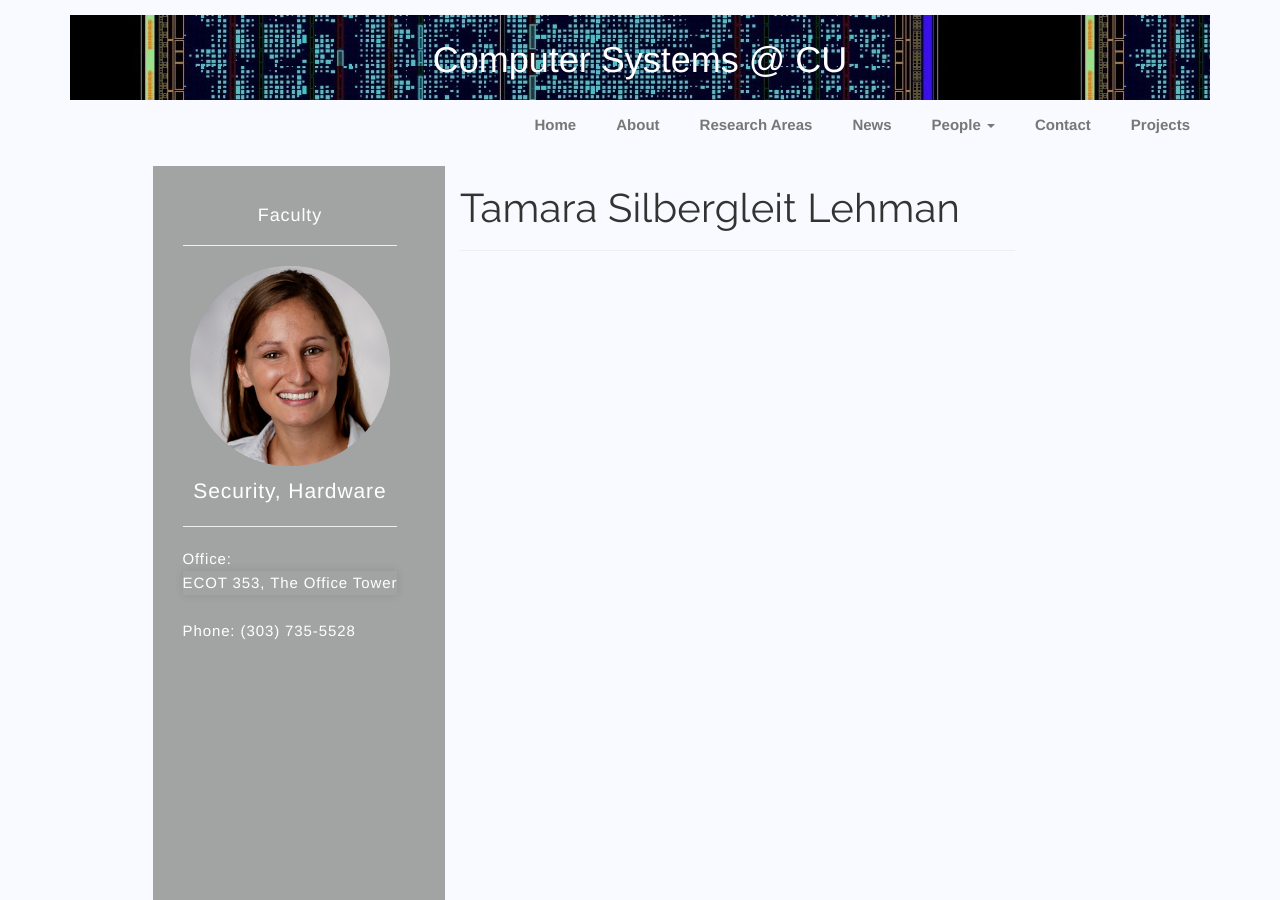
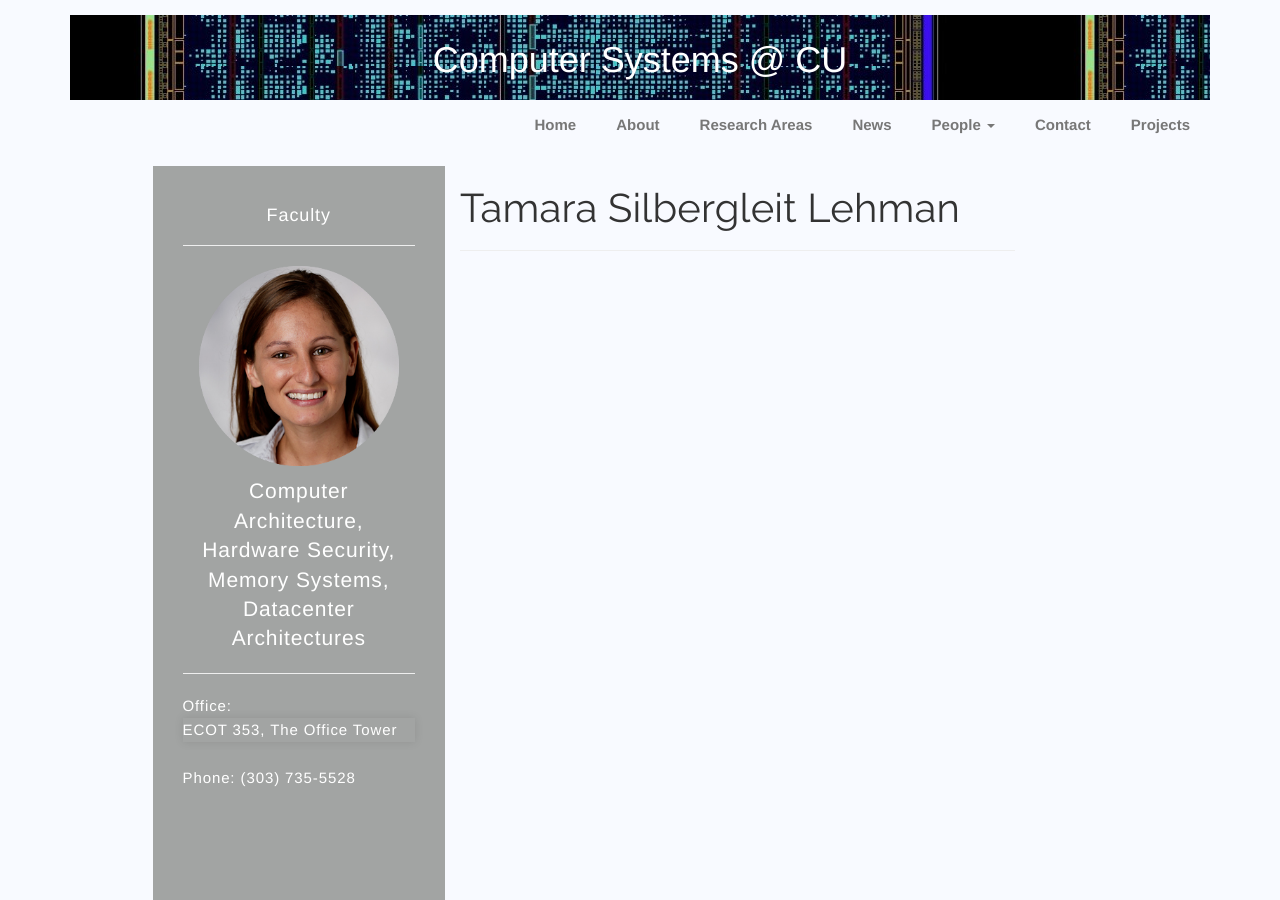
Before and after one commit to cu-computer-systems/cu-computer-systems.github.io, a Jekyll site: the page built from collections/_faculty/lehman.md, in a window 1280 px wide and 900 px high. Built offline with Jekyll 4.4.1, drawn with Linux system fonts in a browser that asks for light colours; nearby versions of some CDN libraries.

Commit message:
Update lehman.md

```diff
--- a/collections/_faculty/lehman.md
+++ b/collections/_faculty/lehman.md
@@ -4,6 +4,6 @@ name: Tamara Silbergleit Lehman
 image_url: /assets/img/faculty/lehman.png
 office: ECOT 353, The Office Tower
 phone: (303) 735-5528
-area: Security, Hardware
+area: Computer Architecture, Hardware Security, Memory Systems, Datacenter Architectures
 targeturl: https://www.colorado.edu/faculty/lehmantamara
 ---
```
